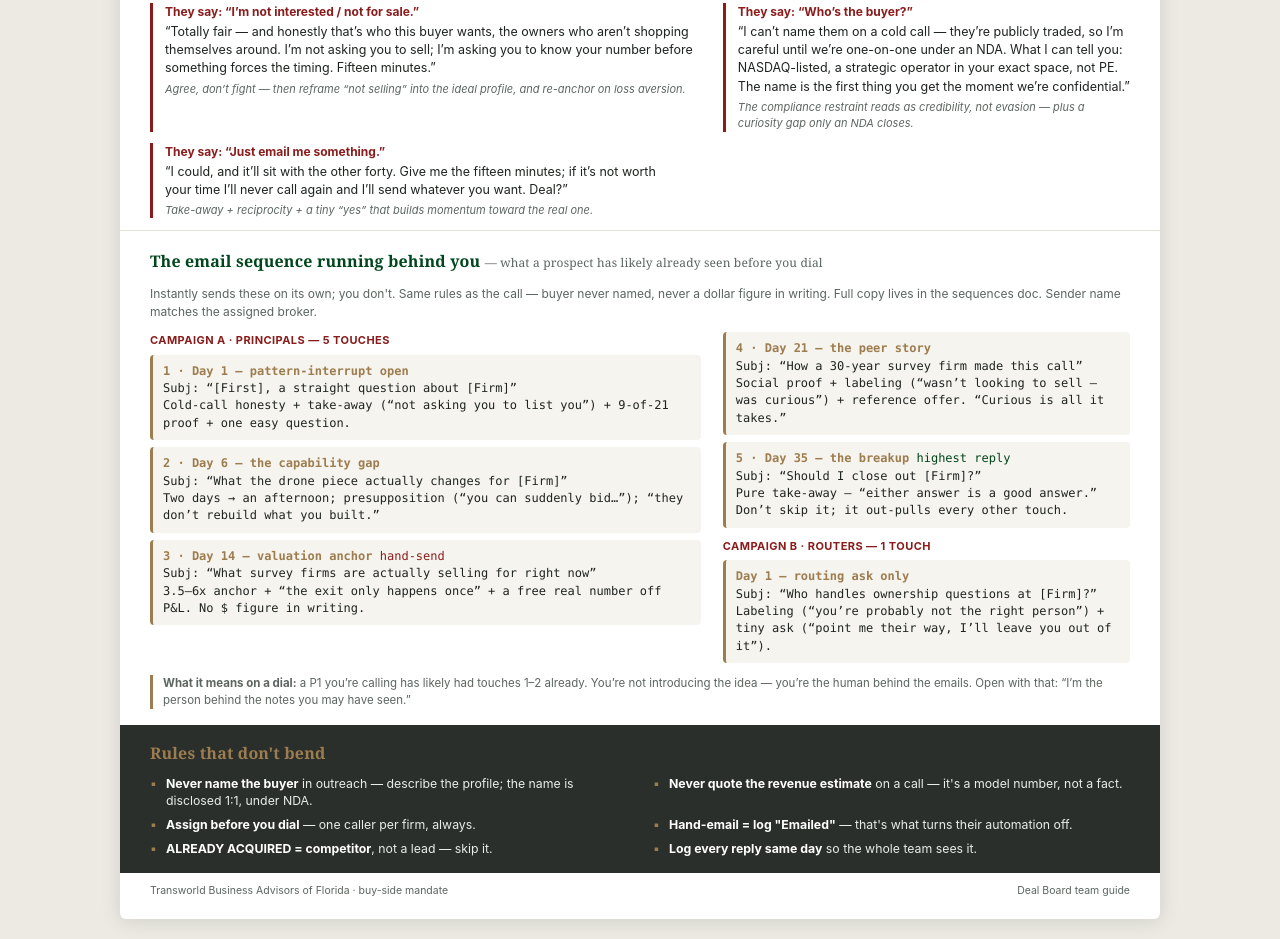
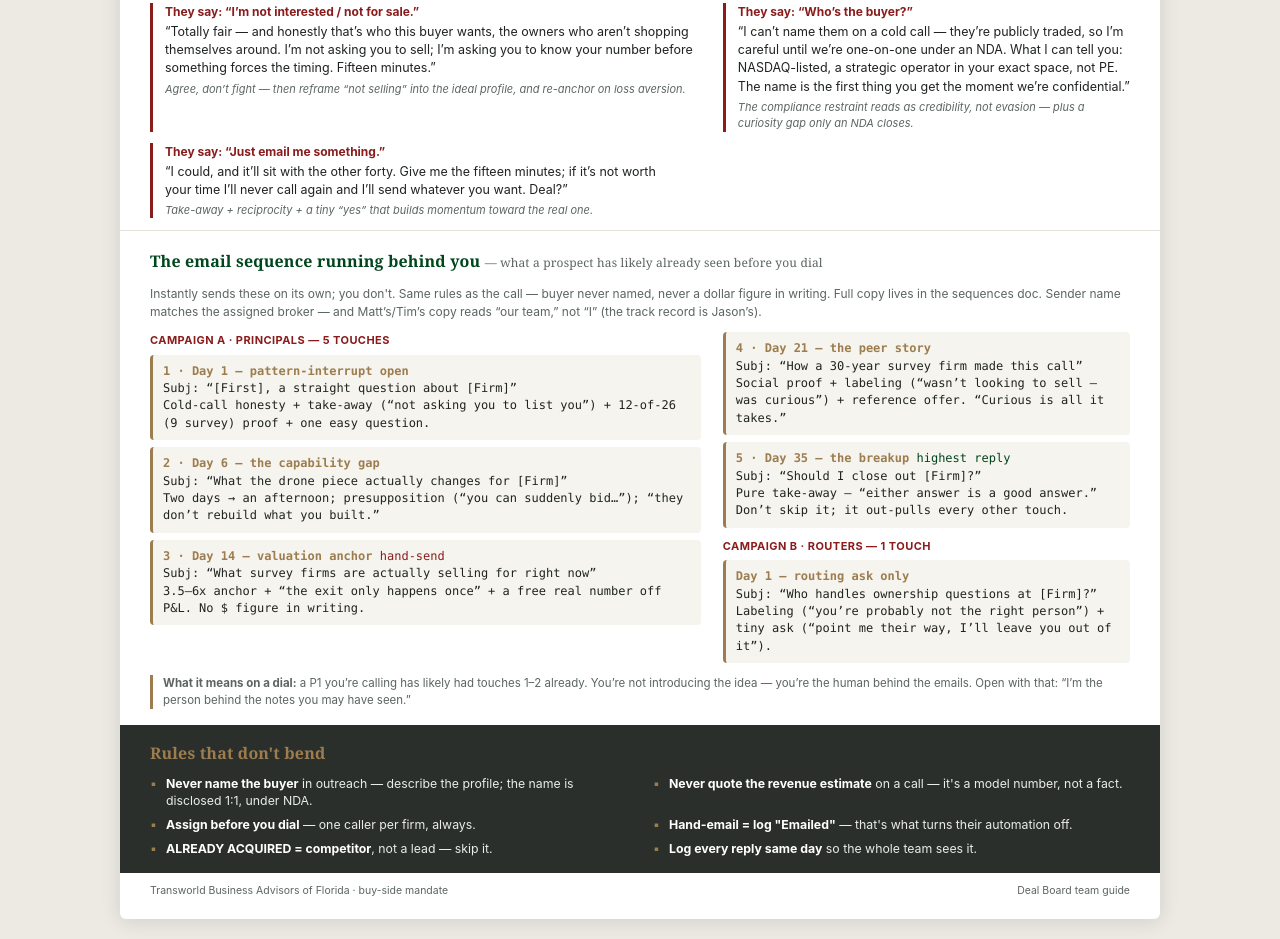
Before and after one commit to bellamia124/deal-board, a plain HTML site: page public/guide.html in a window 1280 px wide. Shown: the part 1926-2865 px from the top of the page. Drawn offline with Linux system fonts and the light colour scheme.

Commit message:
Add files via upload

```diff
--- a/public/guide.html
+++ b/public/guide.html
@@ -209,11 +209,11 @@
 
   <div style="padding:18px 30px 8px;border-top:1px solid var(--line)">
     <h2>The email sequence running behind you <span style="font-weight:400;color:var(--mute);font-size:12px">— what a prospect has likely already seen before you dial</span></h2>
-    <p style="font-size:12px;color:var(--mute);margin:0 0 12px;line-height:1.45">Instantly sends these on its own; you don't. Same rules as the call — buyer never named, never a dollar figure in writing. Full copy lives in the sequences doc. Sender name matches the assigned broker.</p>
+    <p style="font-size:12px;color:var(--mute);margin:0 0 12px;line-height:1.45">Instantly sends these on its own; you don't. Same rules as the call — buyer never named, never a dollar figure in writing. Full copy lives in the sequences doc. Sender name matches the assigned broker — and Matt’s/Tim’s copy reads “our team,” not “I” (the track record is Jason’s).</p>
     <div class="cols">
       <div>
         <div style="font-size:11px;color:var(--bad);font-weight:700;letter-spacing:.04em;margin-bottom:6px">CAMPAIGN A · PRINCIPALS — 5 TOUCHES</div>
-        <div style="font:12px/1.45 ui-monospace,Menlo,monospace;background:var(--wash);border-left:3px solid var(--gold);border-radius:4px;padding:8px 10px;margin-bottom:7px"><b style="font-family:inherit;color:var(--gold)">1 · Day 1 — pattern-interrupt open</b><br>Subj: “[First], a straight question about [Firm]”<br>Cold-call honesty + take-away (“not asking you to list you”) + 9-of-21 proof + one easy question.</div>
+        <div style="font:12px/1.45 ui-monospace,Menlo,monospace;background:var(--wash);border-left:3px solid var(--gold);border-radius:4px;padding:8px 10px;margin-bottom:7px"><b style="font-family:inherit;color:var(--gold)">1 · Day 1 — pattern-interrupt open</b><br>Subj: “[First], a straight question about [Firm]”<br>Cold-call honesty + take-away (“not asking you to list you”) + 12-of-26 (9 survey) proof + one easy question.</div>
         <div style="font:12px/1.45 ui-monospace,Menlo,monospace;background:var(--wash);border-left:3px solid var(--gold);border-radius:4px;padding:8px 10px;margin-bottom:7px"><b style="font-family:inherit;color:var(--gold)">2 · Day 6 — the capability gap</b><br>Subj: “What the drone piece actually changes for [Firm]”<br>Two days → an afternoon; presupposition (“you can suddenly bid…”); “they don’t rebuild what you built.”</div>
         <div style="font:12px/1.45 ui-monospace,Menlo,monospace;background:var(--wash);border-left:3px solid var(--gold);border-radius:4px;padding:8px 10px"><b style="font-family:inherit;color:var(--gold)">3 · Day 14 — valuation anchor</b> <span style="color:var(--bad)">hand-send</span><br>Subj: “What survey firms are actually selling for right now”<br>3.5–6x anchor + “the exit only happens once” + a free real number off P&amp;L. No $ figure in writing.</div>
       </div>
```
